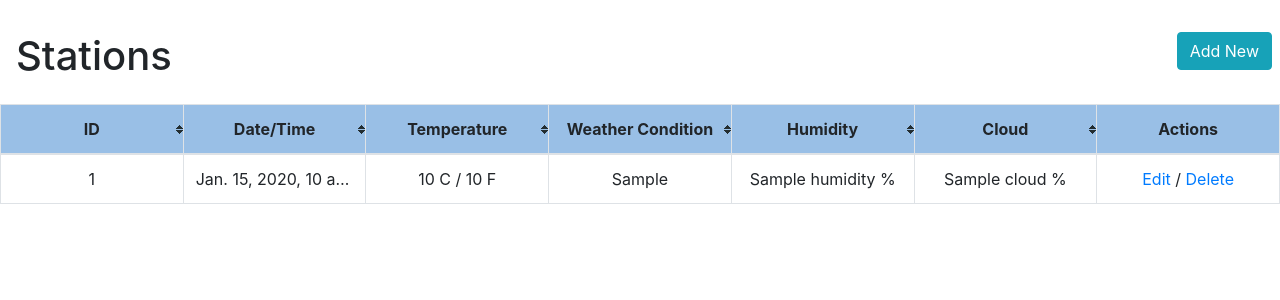
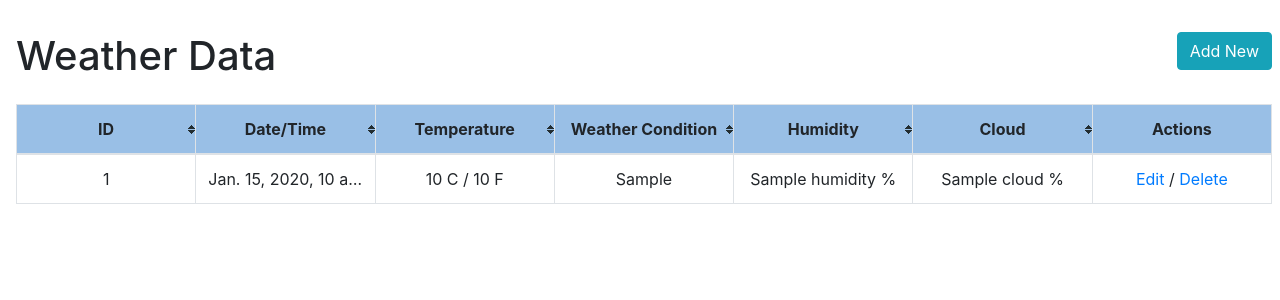
Before and after one commit to sush-mit/weather-data-collector, a Django app: template WeatherData/templates/WeatherData/data.html in a window 1280 px wide. Shown: the part 48-348 px from the top of the page. Run offline with Django 3.2, Linux system fonts and the light colour scheme; the template is opened without the code that fills it: most values are stand-ins (such as "Sample title", 1, 10 or a date in 2020); some libraries are stand-ins or nearby versions.

Commit message:
Added padding to table.

```diff
--- a/Station/templates/Station/data.html
+++ b/Station/templates/Station/data.html
@@ -47,9 +47,10 @@
 <br/>
 <div class="mt-2 mb-4 h1 pr-2 pl-3">
     Stations
-    <a class="btn btn-info float-right" href="/stations/input"> Add New </a>
+    <a class="btn btn-info float-right" href="/stations/add"> Add New </a>
 </div>
 {% endblock heading %}
+<div class="ml-3 mr-2">
   <table class="table table-hover table-bordered tablesorter" id="myTable">
       <thead class="text-center">
           <tr>
@@ -87,4 +88,5 @@
           {% endfor %}
       </tbody>
   </table>
+</div>
 {% endblock content %}
--- a/Station/urls.py
+++ b/Station/urls.py
@@ -9,7 +9,7 @@ from .views import StationInputView, StationEditView, StationDeleteView
 
 urlpatterns = [
     path("stations/", views.station_data, name="station_data"),
-    path("stations/input", StationInputView.as_view(), name="station_input"),
+    path("stations/add", StationInputView.as_view(), name="station_input"),
     path(
         "stations/<int:pk>/delete/", StationDeleteView.as_view(), name="station_delete"
     ),
--- a/WeatherData/templates/WeatherData/data.html
+++ b/WeatherData/templates/WeatherData/data.html
@@ -46,10 +46,11 @@
 
 <br/>
 <div class="mt-2 mb-4 h1 pr-2 pl-3">
-    Stations
-    <a class="btn btn-info float-right" href="{{ request.path }}/add-data"> Add New </a>
+    Weather Data
+    <a class="btn btn-info float-right" href="{{ request.path }}/add"> Add New </a>
 </div>
 {% endblock heading %}
+<div class="ml-3 mr-2">
   <table class="table table-hover table-bordered tablesorter" id="myTable">
       <thead class="text-center">
           <tr>
@@ -80,4 +81,5 @@
           {% endfor %}
       </tbody>
   </table>
+</div>
 {% endblock content %}
--- a/WeatherData/urls.py
+++ b/WeatherData/urls.py
@@ -9,7 +9,7 @@ from .views import WeatherDataInputView, WeatherDataEditView, WeatherDataDeleteV
 
 urlpatterns = [
     path("stations/<int:station_id>", views.weather_data_data, name="weather_data_data"),
-    path("stations/<int:station_id>/add-data/", WeatherDataInputView.as_view(), name="weather_data_input"),
+    path("stations/<int:station_id>/add/", WeatherDataInputView.as_view(), name="weather_data_input"),
     path(
         "stations/<int:station_id>/<int:pk>/delete/", WeatherDataDeleteView.as_view(), name="weather_data_delete"
     ),
```
Lines whose indentation alone changed are shown as unchanged.
